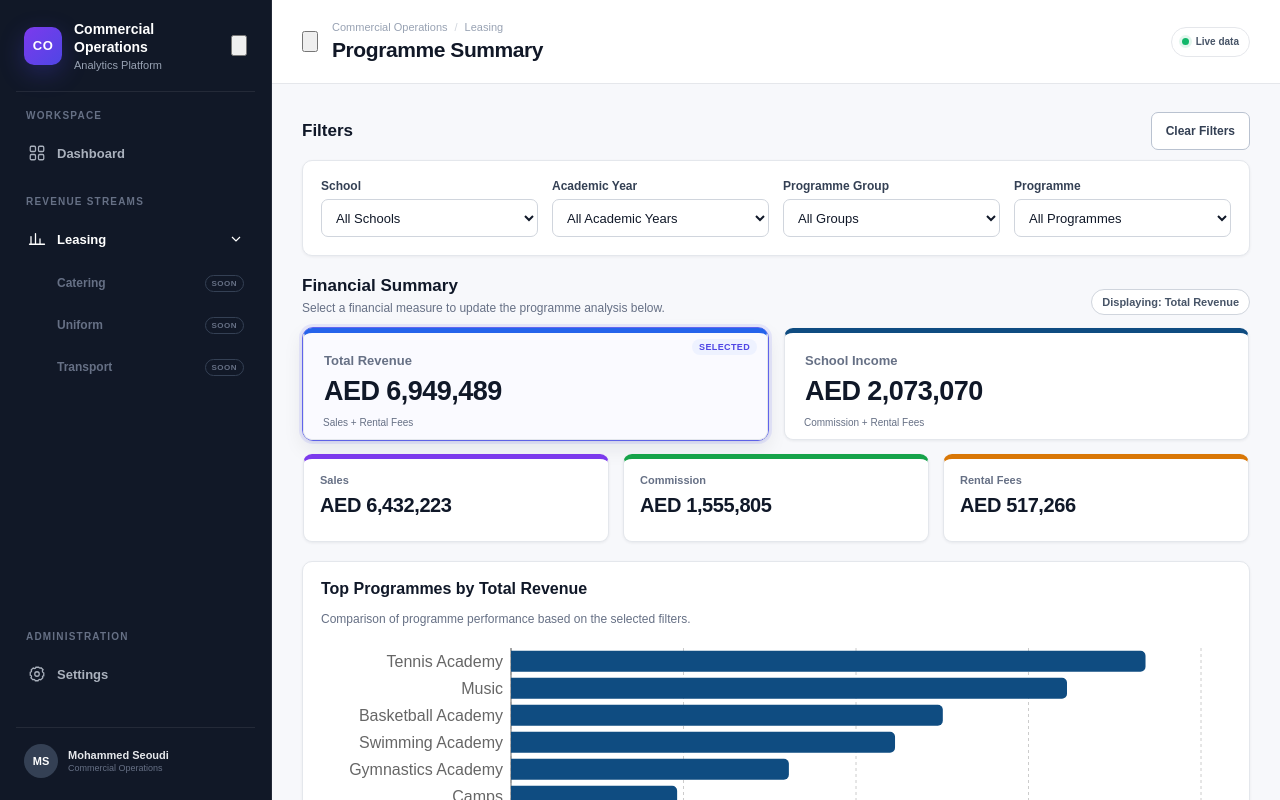
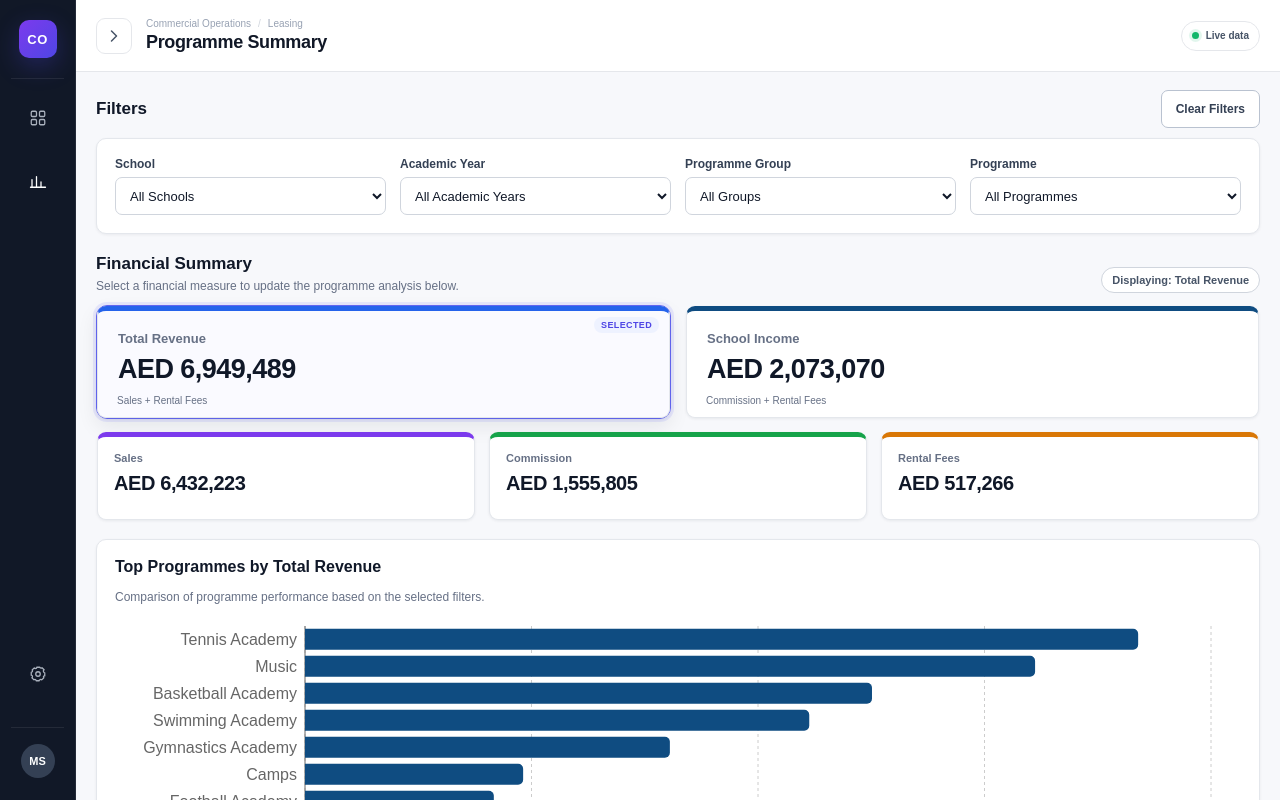
Before and after one commit to mo-seoudi/leasing, a React (Vite) app: page /leasing/summary in a window 1280 px wide. Shown: the top 800 px of the page. Built offline with nearby package versions, Linux system fonts and the light colour scheme.

Commit message:
Update PlatformLayout.css

```diff
--- a/src/layouts/PlatformLayout.css
+++ b/src/layouts/PlatformLayout.css
@@ -1,5 +1,7 @@
 :root {
-  --sidebar-width: 272px;
+  --sidebar-width-expanded: 272px;
+  --sidebar-width-collapsed: 76px;
+  --sidebar-width: var(--sidebar-width-expanded);
   --sidebar-background: #111827;
   --sidebar-hover: rgba(255, 255, 255, 0.06);
   --sidebar-active: rgba(99, 102, 241, 0.16);
@@ -11,15 +13,17 @@
   --text-secondary: #667085;
 }
 
-* {
-  box-sizing: border-box;
-}
+* { box-sizing: border-box; }
 
 .platform-layout {
   display: flex;
   min-height: 100vh;
   background: var(--page-background);
   color: var(--text-primary);
+}
+
+.platform-layout.sidebar-collapsed {
+  --sidebar-width: var(--sidebar-width-collapsed);
 }
 
 .platform-sidebar {
@@ -31,10 +35,12 @@
   min-height: 100vh;
   flex-direction: column;
   padding: 20px 16px;
+  overflow-x: hidden;
   overflow-y: auto;
   background: var(--sidebar-background);
   border-right: 1px solid var(--sidebar-border);
   color: #ffffff;
+  transition: width 190ms ease, padding 190ms ease, transform 200ms ease;
 }
 
 .sidebar-brand {
@@ -64,33 +70,39 @@
 .brand-copy {
   display: flex;
   min-width: 0;
+  flex: 1;
   flex-direction: column;
+  overflow: hidden;
+  opacity: 1;
+  transition: opacity 120ms ease;
 }
 
-.brand-copy strong {
-  color: #ffffff;
-  font-size: 14px;
-  line-height: 1.3;
-}
+.brand-copy strong { color: #ffffff; font-size: 14px; line-height: 1.3; white-space: nowrap; }
+.brand-copy span { margin-top: 3px; color: #98a2b3; font-size: 11px; white-space: nowrap; }
 
-.brand-copy span {
-  margin-top: 3px;
-  color: #98a2b3;
-  font-size: 11px;
-}
-
-.mobile-close-button {
-  display: none;
-  width: 34px;
-  height: 34px;
-  margin-left: auto;
+.sidebar-collapse-button,
+.header-sidebar-toggle,
+.mobile-close-button,
+.mobile-menu-button {
+  display: grid;
+  place-items: center;
   border: 0;
-  border-radius: 8px;
   background: transparent;
-  color: #98a2b3;
   cursor: pointer;
 }
 
+.sidebar-collapse-button {
+  width: 30px;
+  height: 30px;
+  flex: 0 0 30px;
+  border-radius: 8px;
+  color: #98a2b3;
+}
+
+.sidebar-collapse-button:hover { background: var(--sidebar-hover); color: #ffffff; }
+
+.sidebar-collapse-button svg,
+.header-sidebar-toggle svg,
 .mobile-close-button svg,
 .mobile-menu-button svg {
   width: 20px;
@@ -102,32 +114,12 @@
   stroke-linejoin: round;
 }
 
-.sidebar-navigation {
-  display: flex;
-  flex: 1;
-  flex-direction: column;
-  padding-top: 18px;
-}
+.mobile-close-button { display: none; width: 34px; height: 34px; margin-left: auto; border-radius: 8px; color: #98a2b3; }
 
-.navigation-group {
-  display: flex;
-  flex-direction: column;
-  gap: 4px;
-  margin-bottom: 22px;
-}
-
-.navigation-group-bottom {
-  margin-top: auto;
-}
-
-.navigation-label {
-  padding: 0 10px 7px;
-  color: #667085;
-  font-size: 10px;
-  font-weight: 700;
-  letter-spacing: 0.12em;
-  text-transform: uppercase;
-}
+.sidebar-navigation { display: flex; flex: 1; flex-direction: column; padding-top: 18px; }
+.navigation-group { display: flex; flex-direction: column; gap: 4px; margin-bottom: 22px; }
+.navigation-group-bottom { margin-top: auto; }
+.navigation-label { padding: 0 10px 7px; color: #667085; font-size: 10px; font-weight: 700; letter-spacing: 0.12em; text-transform: uppercase; white-space: nowrap; }
 
 .navigation-link {
   position: relative;
@@ -147,349 +139,107 @@
   text-align: left;
   text-decoration: none;
   cursor: pointer;
-  transition:
-    background 160ms ease,
-    color 160ms ease;
+  transition: background 160ms ease, color 160ms ease;
 }
 
-.navigation-link:hover {
-  background: var(--sidebar-hover);
-  color: #ffffff;
-}
+.navigation-link:hover { background: var(--sidebar-hover); color: #ffffff; }
+.navigation-link.active { background: var(--sidebar-active); color: #ffffff; }
+.navigation-link.active::before { content: ""; position: absolute; left: 0; width: 3px; height: 22px; border-radius: 0 4px 4px 0; background: #818cf8; }
+.navigation-parent { justify-content: space-between; }
+.navigation-parent.module-active { color: #ffffff; }
+.navigation-link-content { display: flex; min-width: 0; align-items: center; gap: 11px; }
+.navigation-text { overflow: hidden; text-overflow: ellipsis; white-space: nowrap; }
+.navigation-icon { display: grid; width: 19px; height: 19px; flex: 0 0 19px; place-items: center; }
+.navigation-icon svg { width: 18px; height: 18px; fill: none; stroke: currentColor; stroke-width: 1.7; stroke-linecap: round; stroke-linejoin: round; }
+.chevron { width: 16px; height: 16px; flex: 0 0 16px; fill: none; stroke: currentColor; stroke-width: 1.8; transition: transform 160ms ease; }
+.chevron.open { transform: rotate(90deg); }
 
-.navigation-link.active {
-  background: var(--sidebar-active);
-  color: #ffffff;
-}
+.navigation-submenu { position: relative; display: flex; flex-direction: column; gap: 2px; margin: 4px 0 7px 20px; padding-left: 15px; }
+.navigation-submenu::before { content: ""; position: absolute; top: 4px; bottom: 4px; left: 0; width: 1px; background: #344054; }
+.submenu-link { display: flex; min-height: 36px; align-items: center; gap: 10px; padding: 8px 10px; border-radius: 7px; color: #8f98a7; font-size: 12px; font-weight: 500; line-height: 1.35; text-decoration: none; transition: background 160ms ease, color 160ms ease; }
+.submenu-link:hover { background: var(--sidebar-hover); color: #ffffff; }
+.submenu-link.active { background: rgba(99, 102, 241, 0.12); color: #c7d2fe; }
+.submenu-dot { width: 5px; height: 5px; flex: 0 0 5px; border-radius: 50%; background: currentColor; opacity: 0.7; }
 
-.navigation-link.active::before {
-  content: "";
-  position: absolute;
-  left: 0;
-  width: 3px;
-  height: 22px;
-  border-radius: 0 4px 4px 0;
-  background: #818cf8;
-}
+.future-module { display: flex; min-height: 38px; align-items: center; justify-content: space-between; padding: 8px 11px 8px 41px; color: #667085; font-size: 12px; font-weight: 600; }
+.status-badge { padding: 3px 6px; border: 1px solid #344054; border-radius: 999px; color: #667085; font-size: 8px; font-weight: 700; letter-spacing: 0.06em; text-transform: uppercase; }
 
-.navigation-parent {
-  justify-content: space-between;
-}
+.sidebar-footer { display: flex; align-items: center; gap: 10px; margin-top: 10px; padding: 16px 8px 2px; border-top: 1px solid var(--sidebar-border); }
+.user-avatar { display: grid; width: 34px; height: 34px; flex: 0 0 34px; place-items: center; border-radius: 50%; background: #344054; color: #ffffff; font-size: 11px; font-weight: 700; }
+.user-details { display: flex; min-width: 0; flex-direction: column; overflow: hidden; }
+.user-details strong { overflow: hidden; color: #e5e7eb; font-size: 11px; text-overflow: ellipsis; white-space: nowrap; }
+.user-details span { margin-top: 2px; overflow: hidden; color: #667085; font-size: 9px; text-overflow: ellipsis; white-space: nowrap; }
 
-.navigation-parent.module-active {
-  color: #ffffff;
-}
+.platform-main { width: calc(100% - var(--sidebar-width)); min-width: 0; margin-left: var(--sidebar-width); transition: width 190ms ease, margin-left 190ms ease; }
+.platform-header { position: sticky; top: 0; z-index: 20; display: flex; min-height: 84px; align-items: center; justify-content: space-between; gap: 20px; padding: 15px 30px; background: rgba(255, 255, 255, 0.94); border-bottom: 1px solid var(--border); backdrop-filter: blur(12px); }
+.header-left { display: flex; align-items: center; gap: 14px; min-width: 0; }
+.breadcrumb { display: flex; align-items: center; gap: 7px; margin-bottom: 5px; color: #98a2b3; font-size: 11px; }
+.breadcrumb-divider { color: #d0d5dd; }
+.platform-header h1 { margin: 0; color: var(--text-primary); font-size: 21px; font-weight: 700; letter-spacing: -0.02em; }
+.header-actions { display: flex; align-items: center; }
+.environment-pill { display: flex; min-height: 30px; align-items: center; gap: 7px; padding: 6px 10px; border: 1px solid var(--border); border-radius: 999px; background: #ffffff; color: #475467; font-size: 10px; font-weight: 600; }
+.environment-dot { width: 7px; height: 7px; border-radius: 50%; background: #12b76a; box-shadow: 0 0 0 3px rgba(18, 183, 106, 0.12); }
 
-.navigation-link-content {
-  display: flex;
-  align-items: center;
-  gap: 11px;
-}
+.header-sidebar-toggle { display: none; width: 36px; height: 36px; flex: 0 0 36px; border: 1px solid var(--border); border-radius: 9px; background: #ffffff; color: #475467; }
+.header-sidebar-toggle:hover { background: #f8fafc; color: #111827; }
+.mobile-menu-button { display: none; width: 38px; height: 38px; border: 1px solid var(--border); border-radius: 9px; background: #ffffff; color: #344054; }
+.platform-content { min-width: 0; padding: 28px 30px 40px; }
+.sidebar-overlay { display: none; }
 
-.navigation-icon {
-  display: grid;
-  width: 19px;
-  height: 19px;
-  flex: 0 0 19px;
-  place-items: center;
-}
+/* Collapsed desktop/laptop sidebar */
+.platform-layout.sidebar-collapsed .platform-sidebar { padding-inline: 11px; }
+.platform-layout.sidebar-collapsed .sidebar-brand { justify-content: center; padding-inline: 0; }
+.platform-layout.sidebar-collapsed .brand-copy,
+.platform-layout.sidebar-collapsed .sidebar-collapse-button,
+.platform-layout.sidebar-collapsed .navigation-label,
+.platform-layout.sidebar-collapsed .navigation-text,
+.platform-layout.sidebar-collapsed .navigation-parent .chevron,
+.platform-layout.sidebar-collapsed .future-module-name,
+.platform-layout.sidebar-collapsed .status-badge,
+.platform-layout.sidebar-collapsed .user-details { display: none; }
+.platform-layout.sidebar-collapsed .navigation-link { justify-content: center; padding-inline: 0; }
+.platform-layout.sidebar-collapsed .navigation-link-content { justify-content: center; }
+.platform-layout.sidebar-collapsed .future-module { min-height: 12px; padding: 0; }
+.platform-layout.sidebar-collapsed .sidebar-footer { justify-content: center; padding-inline: 0; }
+.platform-layout.sidebar-collapsed .header-sidebar-toggle { display: grid; }
 
-.navigation-icon svg {
-  width: 18px;
-  height: 18px;
-  fill: none;
-  stroke: currentColor;
-  stroke-width: 1.7;
-  stroke-linecap: round;
-  stroke-linejoin: round;
-}
-
-.chevron {
-  width: 16px;
-  height: 16px;
-  fill: none;
-  stroke: currentColor;
-  stroke-width: 1.8;
-  transition: transform 160ms ease;
-}
-
-.chevron.open {
-  transform: rotate(90deg);
-}
-
-.navigation-submenu {
-  position: relative;
-  display: flex;
-  flex-direction: column;
-  gap: 2px;
-  margin: 4px 0 7px 20px;
-  padding-left: 15px;
-}
-
-.navigation-submenu::before {
-  content: "";
-  position: absolute;
-  top: 4px;
-  bottom: 4px;
-  left: 0;
-  width: 1px;
-  background: #344054;
-}
-
-.submenu-link {
-  display: flex;
-  min-height: 36px;
-  align-items: center;
-  gap: 10px;
-  padding: 8px 10px;
-  border-radius: 7px;
-  color: #8f98a7;
-  font-size: 12px;
-  font-weight: 500;
-  line-height: 1.35;
-  text-decoration: none;
-  transition:
-    background 160ms ease,
-    color 160ms ease;
-}
-
-.submenu-link:hover {
-  background: var(--sidebar-hover);
-  color: #ffffff;
-}
-
-.submenu-link.active {
-  background: rgba(99, 102, 241, 0.12);
-  color: #c7d2fe;
-}
-
-.submenu-dot {
-  width: 5px;
-  height: 5px;
-  flex: 0 0 5px;
-  border-radius: 50%;
-  background: currentColor;
-  opacity: 0.7;
-}
-
-.future-module {
-  display: flex;
-  min-height: 38px;
-  align-items: center;
-  justify-content: space-between;
-  padding: 8px 11px 8px 41px;
-  color: #667085;
-  font-size: 12px;
-  font-weight: 600;
-}
-
-.status-badge {
-  padding: 3px 6px;
-  border: 1px solid #344054;
-  border-radius: 999px;
-  color: #667085;
-  font-size: 8px;
-  font-weight: 700;
-  letter-spacing: 0.06em;
-  text-transform: uppercase;
-}
-
-.sidebar-footer {
-  display: flex;
-  align-items: center;
-  gap: 10px;
-  margin-top: 10px;
-  padding: 16px 8px 2px;
-  border-top: 1px solid var(--sidebar-border);
-}
-
-.user-avatar {
-  display: grid;
-  width: 34px;
-  height: 34px;
-  flex: 0 0 34px;
-  place-items: center;
-  border-radius: 50%;
-  background: #344054;
-  color: #ffffff;
-  font-size: 11px;
-  font-weight: 700;
-}
-
-.user-details {
-  display: flex;
-  min-width: 0;
-  flex-direction: column;
-}
-
-.user-details strong {
-  overflow: hidden;
-  color: #e5e7eb;
-  font-size: 11px;
-  text-overflow: ellipsis;
-  white-space: nowrap;
-}
-
-.user-details span {
-  margin-top: 2px;
-  overflow: hidden;
-  color: #667085;
-  font-size: 9px;
-  text-overflow: ellipsis;
-  white-space: nowrap;
-}
-
-.platform-main {
-  width: calc(100% - var(--sidebar-width));
-  min-width: 0;
-  margin-left: var(--sidebar-width);
-}
-
-.platform-header {
-  position: sticky;
-  top: 0;
-  z-index: 20;
-  display: flex;
-  min-height: 84px;
-  align-items: center;
-  justify-content: space-between;
-  gap: 20px;
-  padding: 15px 30px;
-  background: rgba(255, 255, 255, 0.94);
-  border-bottom: 1px solid var(--border);
-  backdrop-filter: blur(12px);
-}
-
-.header-left {
-  display: flex;
-  align-items: center;
-  gap: 14px;
-}
-
-.breadcrumb {
-  display: flex;
-  align-items: center;
-  gap: 7px;
-  margin-bottom: 5px;
-  color: #98a2b3;
-  font-size: 11px;
-}
-
-.breadcrumb-divider {
-  color: #d0d5dd;
-}
-
-.platform-header h1 {
-  margin: 0;
-  color: var(--text-primary);
-  font-size: 21px;
-  font-weight: 700;
-  letter-spacing: -0.02em;
-}
-
-.header-actions {
-  display: flex;
-  align-items: center;
-}
-
-.environment-pill {
-  display: flex;
-  min-height: 30px;
-  align-items: center;
-  gap: 7px;
-  padding: 6px 10px;
-  border: 1px solid var(--border);
-  border-radius: 999px;
-  background: #ffffff;
-  color: #475467;
-  font-size: 10px;
-  font-weight: 600;
-}
-
-.environment-dot {
-  width: 7px;
-  height: 7px;
-  border-radius: 50%;
-  background: #12b76a;
-  box-shadow: 0 0 0 3px rgba(18, 183, 106, 0.12);
-}
-
-.mobile-menu-button {
-  display: none;
-  width: 38px;
-  height: 38px;
-  place-items: center;
-  border: 1px solid var(--border);
-  border-radius: 9px;
-  background: #ffffff;
-  color: #344054;
-  cursor: pointer;
-}
-
-.platform-content {
-  min-width: 0;
-  padding: 28px 30px 40px;
-}
-
-.sidebar-overlay {
-  display: none;
+@media (max-width: 1450px) and (min-width: 901px) {
+  .platform-header { min-height: 72px; padding: 11px 20px; }
+  .platform-header h1 { font-size: 18px; }
+  .breadcrumb { margin-bottom: 3px; font-size: 10px; }
+  .platform-content { padding: 18px 20px 28px; }
 }
 
 @media (max-width: 900px) {
-  .platform-sidebar {
-    width: 280px;
-    transform: translateX(-100%);
-    transition: transform 200ms ease;
-  }
-
-  .platform-sidebar.mobile-open {
-    transform: translateX(0);
-  }
-
-  .platform-main {
-    width: 100%;
-    margin-left: 0;
-  }
-
-  .mobile-menu-button {
-    display: grid;
-  }
-
-  .mobile-close-button {
-    display: grid;
-    place-items: center;
-  }
-
-  .sidebar-overlay {
-    position: fixed;
-    inset: 0;
-    z-index: 35;
-    display: block;
-    border: 0;
-    background: rgba(15, 23, 42, 0.52);
-    cursor: pointer;
-  }
+  .platform-layout { --sidebar-width: 0px; }
+  .platform-sidebar { width: 280px; padding: 20px 16px; transform: translateX(-100%); }
+  .platform-sidebar.mobile-open { transform: translateX(0); }
+  .platform-main { width: 100%; margin-left: 0; }
+  .mobile-menu-button { display: grid; }
+  .mobile-close-button { display: grid; place-items: center; }
+  .sidebar-collapse-button,
+  .header-sidebar-toggle { display: none !important; }
+  .platform-layout.sidebar-collapsed .brand-copy,
+  .platform-layout.sidebar-collapsed .navigation-label,
+  .platform-layout.sidebar-collapsed .navigation-text,
+  .platform-layout.sidebar-collapsed .navigation-parent .chevron,
+  .platform-layout.sidebar-collapsed .future-module-name,
+  .platform-layout.sidebar-collapsed .status-badge,
+  .platform-layout.sidebar-collapsed .user-details { display: initial; }
+  .platform-layout.sidebar-collapsed .brand-copy,
+  .platform-layout.sidebar-collapsed .user-details { display: flex; }
+  .platform-layout.sidebar-collapsed .platform-sidebar { padding: 20px 16px; }
+  .platform-layout.sidebar-collapsed .sidebar-brand { justify-content: flex-start; padding: 0 8px 20px; }
+  .platform-layout.sidebar-collapsed .navigation-link { justify-content: flex-start; padding: 10px 11px; }
+  .platform-layout.sidebar-collapsed .navigation-link-content { justify-content: flex-start; }
+  .platform-layout.sidebar-collapsed .future-module { min-height: 38px; padding: 8px 11px 8px 41px; }
+  .platform-layout.sidebar-collapsed .sidebar-footer { justify-content: flex-start; padding: 16px 8px 2px; }
+  .sidebar-overlay { position: fixed; inset: 0; z-index: 35; display: block; border: 0; background: rgba(15, 23, 42, 0.52); cursor: pointer; }
 }
 
 @media (max-width: 640px) {
-  .platform-header {
-    min-height: 74px;
-    padding: 12px 16px;
-  }
-
-  .platform-header h1 {
-    font-size: 18px;
-  }
-
-  .breadcrumb {
-    display: none;
-  }
-
-  .header-actions {
-    display: none;
-  }
-
-  .platform-content {
-    padding: 20px 16px 32px;
-  }
+  .platform-header { min-height: 68px; padding: 10px 14px; }
+  .platform-header h1 { font-size: 17px; }
+  .breadcrumb, .header-actions { display: none; }
+  .platform-content { padding: 14px 12px 24px; }
 }
```
